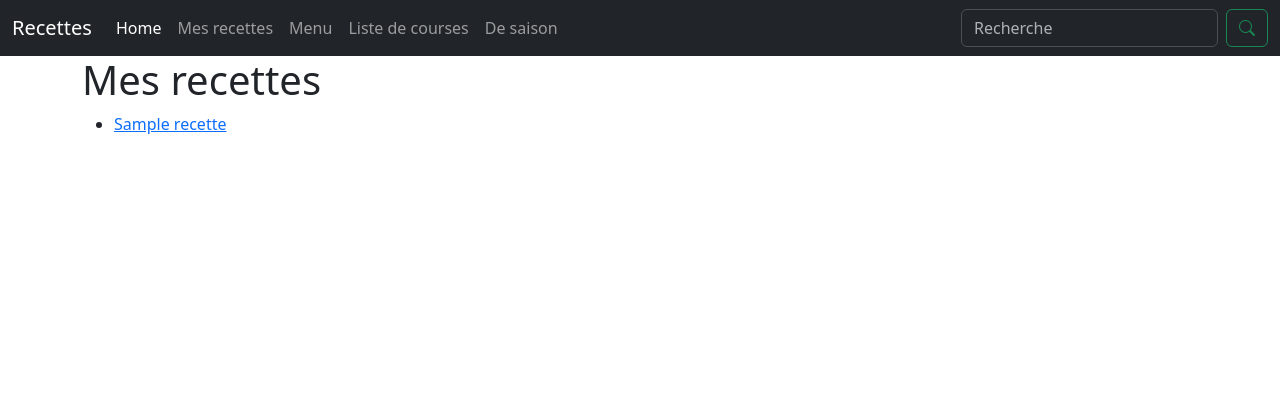
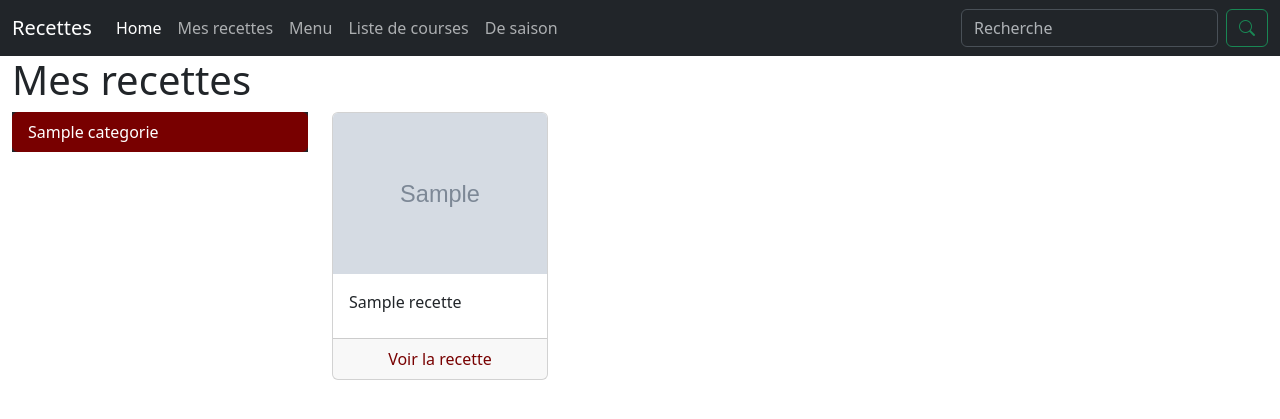
Before and after one commit to TiffC31/Cuisine, a Django app: page /recettes/mes_recettes/1/ in a window 1280 px wide. Shown: the top 419 px of the page. Run offline with Django 4.2, Linux system fonts and the light colour scheme; tables that the repository leaves empty hold one stand-in row (values such as "Sample post"); grey boxes marked "Sample" are stand-in pictures.

Commit message:
Affichage des recettes par catégorie

```diff
--- a/cuisine/recettes/models.py
+++ b/cuisine/recettes/models.py
@@ -6,12 +6,14 @@ from django.utils import timezone
 class Categorie(models.Model):
     nom = models.CharField(max_length=20)
     modifie_le = models.DateTimeField(auto_now=True)
+    tri = models.IntegerField(unique=True, null=True)
     def __str__(self):
         return self.nom
 
 class Recette(models.Model):
     categorie = models.ForeignKey(Categorie, on_delete=models.CASCADE)
     titre = models.CharField(max_length=200)
+    photo = models.ImageField(upload_to='media/recettes', null=True)
     modifie_le = models.DateTimeField(auto_now=True)
     def __str__(self):
         return self.titre
--- /dev/null
+++ b/cuisine/recettes/static/recettes/css/style.css
@@ -0,0 +1,23 @@
+/*
+   COULEURS
+-- Rouge foncé : #780000
+-- Rouge clair : #C1121F
+-- Beige : #FDF0D5
+-- Bleu foncé : #003049
+-- Bleu clair : #669BBC
+*/
+
+a {
+    color: #780000;
+    text-decoration: none;
+}
+
+.nav-link {
+    color: #f8f9faa6;
+}
+.nav-pills .nav-link.active {
+    background-color: #780000;
+}
+.nav-link:focus, .nav-link:hover {
+    color: #C1121F;
+}
--- /dev/null
+++ b/cuisine/recettes/templates/recettes/menu_categories.html
@@ -0,0 +1,13 @@
+{% block head %}
+    {% load static %}
+    <link rel="stylesheet" href="{% static 'recettes/css/style.css' %}">
+{% endblock %}
+<div class="col-4 col-xl-3">
+    <ul class="nav nav-pills flex-column bg-dark">
+        {% for categorie in categorie_list %}
+            <li class="nav-item">
+                <a class="nav-link {% if categorie_id == categorie.id %}active{% endif %}" href="{% url 'recettes:recettes_by_categorie' categorie.id %}">{{ categorie.nom }}</a>
+            </li>
+        {% endfor %}
+    </ul>
+</div>
--- a/cuisine/recettes/templates/recettes/recettes_by_categorie.html
+++ b/cuisine/recettes/templates/recettes/recettes_by_categorie.html
@@ -1,12 +1,26 @@
 {% extends "base.html" %}
 {% block title %}Mes recettes{% endblock %}
 {% block content %}
+    {% load static %}
     <h1>Mes recettes</h1>
-    <ul>
-        {% for recette in recette_list %}
-            <li><a href="">{{ recette.titre }}</a></li>
-        {% empty %}
-            <li>Vous n'avez pas de recettes</li>
-        {% endfor %}
-    </ul>
+    <div class="row">
+        {% include "recettes/menu_categories.html" %}
+        <div class="col-8 col-xl-9">
+            <div class="row row-cols-2 row-cols-lg-4 row-cols-xxl-6">
+                {% for recette in recette_list %}
+                    <div class="col">
+                        <div class="card">
+                            <img src="{% if recette.photo %}{{ recette.photo }}{% else %}{% static 'recettes/img/no-photo.jpg' %}{% endif %}" class="card-img-top" alt="{{ recette.titre }}">
+                            <div class="card-body">
+                                <p class="card-title">{{ recette.titre }}</p>
+                            </div>
+                            <div class="card-footer text-center">
+                                <a href="">Voir la recette</a>
+                            </div>
+                        </div>
+                    </div>
+                {% endfor %}
+            </div>
+        </div>
+    </div>
 {% endblock %}
--- a/cuisine/recettes/views.py
+++ b/cuisine/recettes/views.py
@@ -7,8 +7,17 @@ class Categories(generic.ListView):
     model = Categorie
     template_name = 'recettes/categories.html'
 
+    def get_queryset(self):
+        return Categorie.objects.order_by('tri')
+
 class RecettesByCategorie(generic.ListView):
     template_name = 'recettes/recettes_by_categorie.html'
 
     def get_queryset(self):
         return Recette.objects.filter(categorie__id=self.kwargs['categorie_id'])
+
+    def get_context_data(self,**kwargs):
+        context = super(RecettesByCategorie,self).get_context_data(**kwargs)
+        context['categorie_list'] = Categorie.objects.order_by('tri')
+        context['categorie_id'] = self.kwargs['categorie_id']
+        return context
--- a/cuisine/templates/base.html
+++ b/cuisine/templates/base.html
@@ -8,6 +8,7 @@
     <link rel="stylesheet" href="https://cdn.jsdelivr.net/npm/bootstrap-icons@1.10.3/font/bootstrap-icons.css">
     {% load static %}
     <link rel="stylesheet" href="{% static 'style.css' %}">
+    {% block head %}{% endblock %}
     <title>{% block title %}Recettes{% endblock %}</title>
 </head>
 <body>
@@ -44,7 +45,7 @@
             </div>
         </nav>
     {% endblock %}
-    <div class="container">
+    <div class="container-fluid">
         {% block header %}{% endblock %}
         {% block content %}{% endblock %}
         {% block footer %}{% endblock %}
```
Also changed, not shown: cuisine/recettes/templates/recettes/categories.html (+1 -7 lines), cuisine/recettes/migrations/0002_categorie_tri.py (added), cuisine/recettes/migrations/0003_recette_photo.py (added), cuisine/recettes/static/recettes/img/no-photo.jpg (added).
